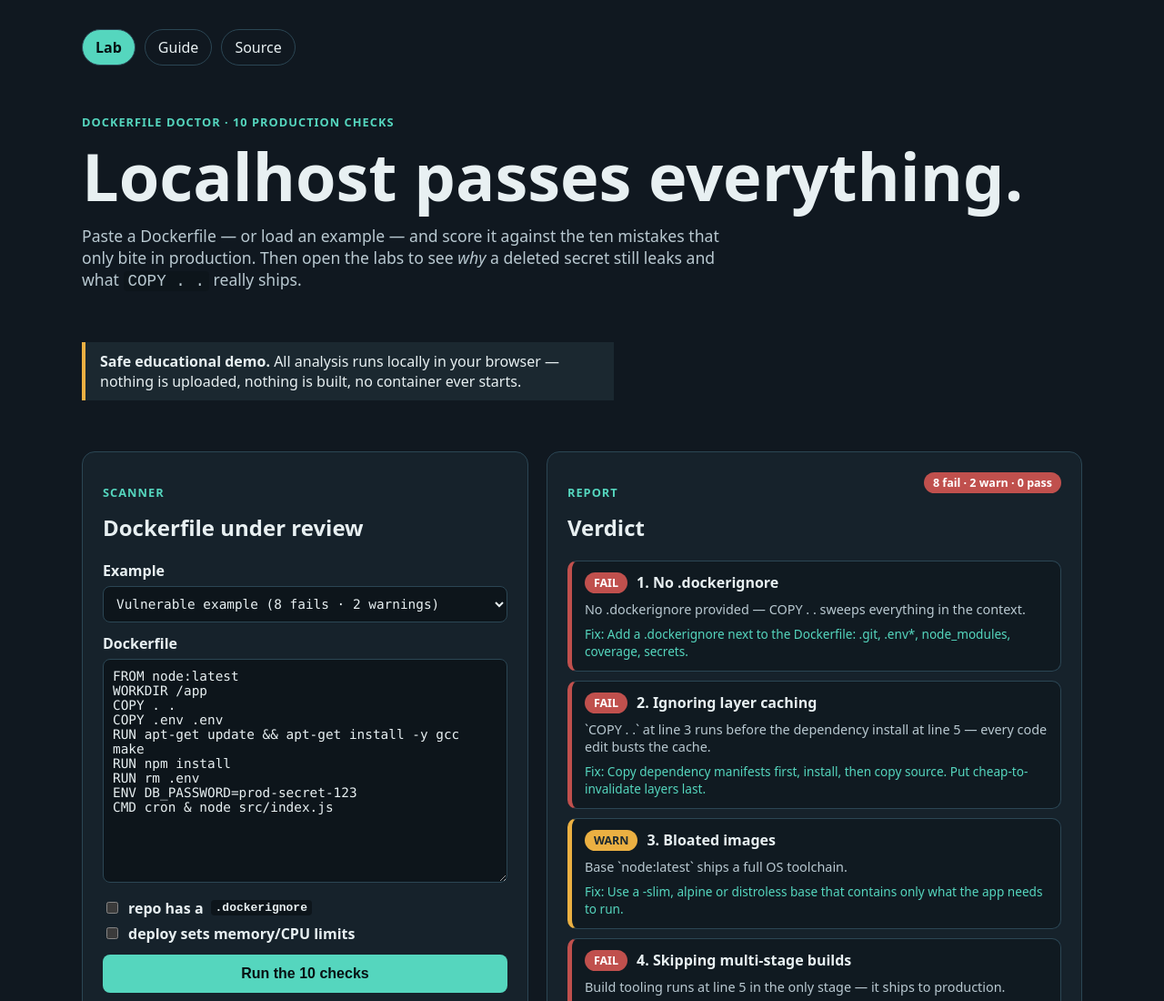
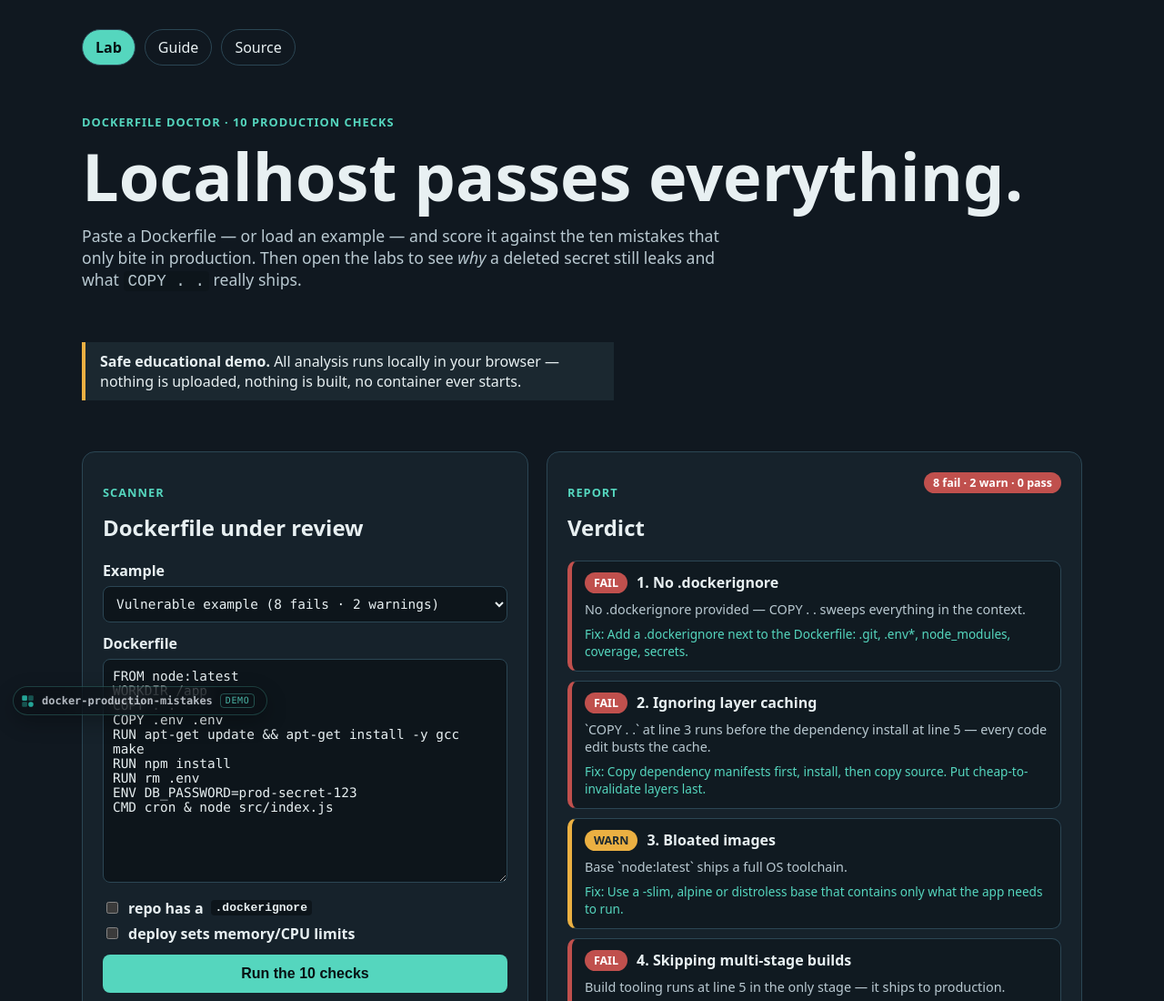
Before and after one commit to anhquanbd2021/docker-production--mistakes, a website with bundled scripts: page public/index.html in a window 1280 px wide. Shown: the top 1100 px of the page at 91% size. Built offline with nearby package versions, Linux system fonts and the light colour scheme.

Commit message:
Add Article Playbook demo pill
Floating pb-shell brand pill (scoped CSS, no app-style changes) linking
to this repo — stamped by _tools/theme_demos.py.

Generated with [Devin](https://devin.ai)

Co-Authored-By: Devin <158243242+devin-ai-integration[bot]@users.noreply.github.com>

```diff
--- /dev/null
+++ b/public/pb-shell.css
@@ -0,0 +1,10 @@
+/* pb-shell — Article Playbook brand pill. Scoped: only .pb-shell* selectors. */
+.pb-shell{position:fixed;left:14px;bottom:calc(14px + env(safe-area-inset-bottom));z-index:2147483000;display:flex;align-items:center;gap:8px;padding:7px 13px 7px 8px;border-radius:999px;background:rgba(11,15,20,.82);backdrop-filter:blur(10px);-webkit-backdrop-filter:blur(10px);border:1px solid rgba(94,234,212,.28);box-shadow:0 8px 24px rgba(0,0,0,.35);font:500 12px/1 "JetBrains Mono",ui-monospace,Consolas,monospace;color:#e8eef5;text-decoration:none;opacity:.75;transition:opacity .18s,transform .18s,border-color .18s}
+.pb-shell:hover{opacity:1;transform:translateY(-2px);border-color:rgba(94,234,212,.6);color:#fff}
+.pb-shell:focus-visible{outline:2px solid #5eead4;outline-offset:2px;opacity:1}
+.pb-shell svg{flex:none}
+.pb-shell b{font-weight:600;max-width:min(52vw,300px);white-space:nowrap;overflow:hidden;text-overflow:ellipsis}
+.pb-shell i{font-style:normal;color:#5eead4;font-size:10px;border:1px solid rgba(94,234,212,.4);border-radius:4px;padding:2px 5px;letter-spacing:.06em}
+@media print{.pb-shell{display:none}}
+@media(prefers-reduced-motion:reduce){.pb-shell{transition:none}}
+@media(max-width:480px){.pb-shell b{display:none}}
```
Also changed, not shown: public/guide.html (+2 -2 lines), public/index.html (+2 -2 lines).
